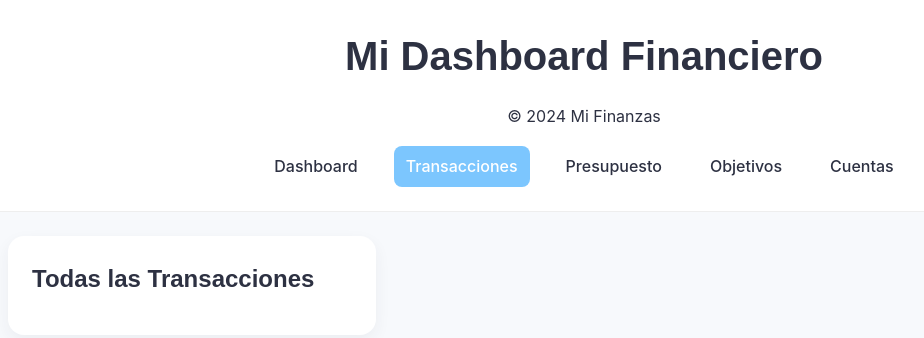
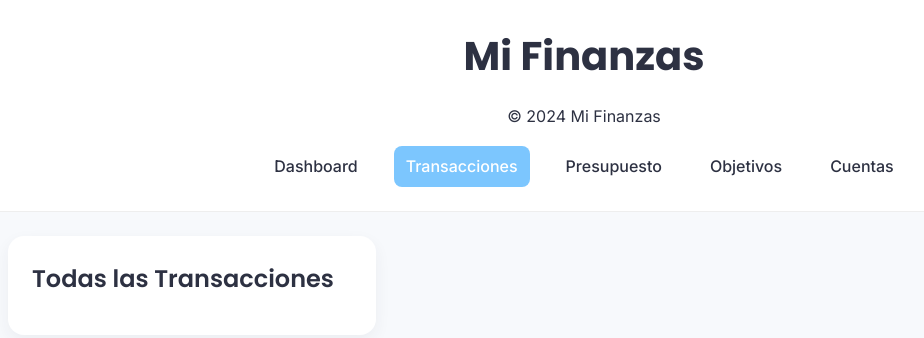
Before and after one commit to sebastiansarmientoforjan-maker/mi-finanzas-app, a website: page transactions.html in a window 1280 px wide. Shown: the whole page, without its empty margins (56-980 px from the left). Drawn offline with Linux system fonts and the light colour scheme; no server answers.

Commit message:
Update transactions.html

```diff
--- a/transactions.html
+++ b/transactions.html
@@ -3,12 +3,17 @@
 <head>
     <meta charset="UTF-8">
     <meta name="viewport" content="width=device-width, initial-scale=1.0">
-    <title>Transacciones - Mi Dashboard Financiero</title>
+    <title>Transacciones - Mi Finanzas</title>
+    <!-- New CSS Link -->
     <link rel="stylesheet" href="style.css">
+    <!-- Google Fonts Links -->
+    <link rel="preconnect" href="https://fonts.googleapis.com">
+    <link rel="preconnect" href="https://fonts.gstatic.com" crossorigin>
+    <link href="https://fonts.googleapis.com/css2?family=Inter:wght@400;500;600&family=Poppins:wght@600;700&display=swap" rel="stylesheet">
 </head>
 <body>
     <header>
-        <h1>Mi Dashboard Financiero</h1>
+        <h1>Mi Finanzas</h1>
         <p>© 2024 Mi Finanzas</p>
         <nav class="main-nav">
             <a href="index.html" class="nav-link">Dashboard</a>
```
